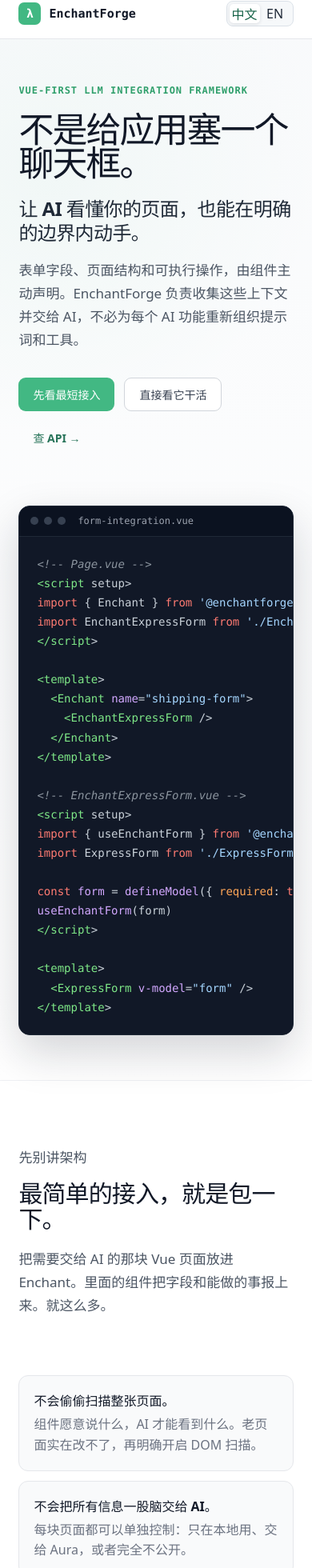
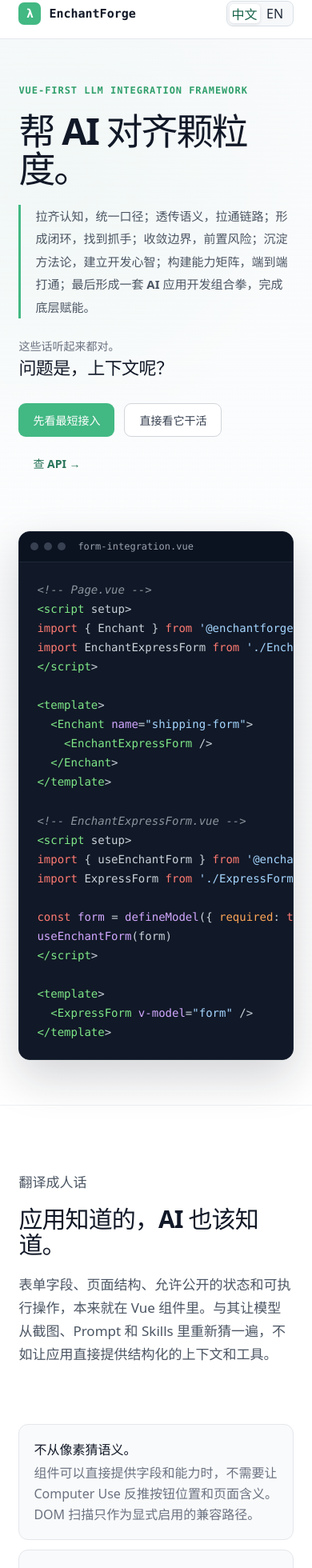
Before and after one commit to Hisashiburidane/llm-integration, a Vue app in the folder website/: page / in a window 390 px wide. Shown: the part 15-1975 px from the top of the page at 80% size. Built offline with nearby package versions, Linux system fonts and the light colour scheme; no server answers.

Commit message:
feat(website): reshape portal opening narrative

```diff
--- a/website/src/locales.ts
+++ b/website/src/locales.ts
@@ -20,24 +20,25 @@
     home: {
       hero: {
         kicker: 'Vue-first LLM integration framework',
-        title: '不是给应用塞一个聊天框。',
-        subtitle: '让 AI 看懂你的页面，也能在明确的边界内动手。',
-        lead: '表单字段、页面结构和可执行操作，由组件主动声明。EnchantForge 负责收集这些上下文并交给 AI，不必为每个 AI 功能重新组织提示词和工具。',
+        title: '帮 AI 对齐颗粒度。',
+        chant: '拉齐认知，统一口径；透传语义，拉通链路；形成闭环，找到抓手；收敛边界，前置风险；沉淀方法论，建立开发心智；构建能力矩阵，端到端打通；最后形成一套 AI 应用开发组合拳，完成底层赋能。',
+        pivot: '这些话听起来都对。',
+        question: '问题是，上下文呢？',
         start: '先看最短接入',
         examples: '直接看它干活',
         api: '查 API'
       },
       minimum: {
-        kicker: '先别讲架构',
-        title: '最简单的接入，就是包一下。',
-        body: '把需要交给 AI 的那块 Vue 页面放进 Enchant。里面的组件把字段和能做的事报上来。就这么多。',
+        kicker: '翻译成人话',
+        title: '应用知道的，AI 也该知道。',
+        body: '表单字段、页面结构、允许公开的状态和可执行操作，本来就在 Vue 组件里。与其让模型从截图、Prompt 和 Skills 里重新猜一遍，不如让应用直接提供结构化的上下文和工具。',
         notes: {
-          domTitle: '不会偷偷扫描整张页面。',
-          domBody: '组件愿意说什么，AI 才能看到什么。老页面实在改不了，再明确开启 DOM 扫描。',
-          globalTitle: '不会把所有信息一股脑交给 AI。',
-          globalBody: '每块页面都可以单独控制：只在本地用、交给 Aura，或者完全不公开。',
-          submitTitle: '更不会替你点确认。',
-          submitBody: '填表、聚焦、高亮都可以做；付款、退款、提交这类操作，默认必须有人把关。'
+          domTitle: '不从像素猜语义。',
+          domBody: '组件可以直接提供字段和能力时，不需要让 Computer Use 反推按钮位置和页面含义。DOM 扫描只作为显式启用的兼容路径。',
+          globalTitle: '不在 Prompt 里重写应用。',
+          globalBody: 'Prompt 负责规则和意图；页面结构、局部状态与工具定义，由组件在所属生命周期内持续提供。',
+          submitTitle: '不让 Skills 替代业务接口。',
+          submitBody: '工具由应用显式实现并声明参数、影响范围与执行边界。权限和最终业务副作用仍由应用控制。'
         }
       },
       model: {
@@ -252,24 +253,25 @@
     home: {
       hero: {
         kicker: 'Vue-first LLM integration framework',
-        title: 'Not another chat box for your application.',
-        subtitle: 'Give AI the context to understand your interface and the tools to act within explicit boundaries.',
-        lead: 'Components explicitly contribute form fields, interface structure, and executable actions. EnchantForge assembles that context so each AI feature does not need to rebuild its prompts and tools.',
+        title: 'Align AI at the right granularity.',
+        chant: 'Align understanding. Standardize semantics. Connect the chain. Close the loop. Find the leverage point. Constrain the boundary. Front-load risk. Build the capability matrix. Deliver end to end. Complete the foundational enablement.',
+        pivot: 'Every phrase sounds correct.',
+        question: 'But where does the context come from?',
         start: 'Start with one wrapper',
         examples: 'Open examples',
         api: 'Read the API'
       },
       minimum: {
-        kicker: 'Minimum surface',
-        title: 'One wrapper creates one AI scope.',
-        body: 'The first integration point is a Vue subtree. By default, the boundary only aggregates metadata and capabilities explicitly contributed by descendants and installed adapters.',
+        kicker: 'In plain terms',
+        title: 'What the application knows, AI should know.',
+        body: 'Form fields, interface structure, explicitly exposed state, and executable actions already exist in Vue components. The application can provide structured context and tools instead of asking a model to reconstruct them from screenshots, prompts, and skills.',
         notes: {
-          domTitle: 'No DOM traversal by default.',
-          domBody: 'Rendered markup is not treated as a stable component contract.',
-          globalTitle: 'No global exposure by default.',
-          globalBody: 'Scopes can stay local or private, or be explicitly exposed to Aura.',
-          submitTitle: 'No submit by default.',
-          submitBody: 'The executor prepares visible UI state. Final business commit remains explicit.'
+          domTitle: 'Do not infer semantics from pixels.',
+          domBody: 'When components can expose fields and capabilities directly, Computer Use does not need to infer meaning from button positions. DOM scanning remains an explicit compatibility path.',
+          globalTitle: 'Do not rewrite the application in prompts.',
+          globalBody: 'Prompts describe rules and intent. Components provide interface structure, scoped state, and tools throughout their lifecycle.',
+          submitTitle: 'Do not replace business APIs with skills.',
+          submitBody: 'Applications implement tools and declare their parameters, effects, and execution boundaries. Authorization and final business effects remain application-owned.'
         }
       },
       model: {
--- a/website/src/styles.css
+++ b/website/src/styles.css
@@ -153,14 +153,9 @@
   letter-spacing: -0.045em;
 }
 
-.hero-subtitle {
-  max-width: 720px;
-  margin-bottom: 18px;
-  color: #1f2937;
-  font-size: clamp(24px, 2.6vw, 34px);
-  font-weight: 700;
-  line-height: 1.25;
-  letter-spacing: -0.025em;
+.hero h1 {
+  font-size: clamp(46px, 5.4vw, 68px);
+  line-height: 1.02;
 }
 
 h2 {
@@ -187,10 +182,30 @@
   line-height: 1.65;
 }
 
-.hero .lead {
-  max-width: 660px;
-  font-size: 17px;
-  line-height: 1.7;
+.hero-chant {
+  max-width: 680px;
+  margin-bottom: 24px;
+  padding-left: 18px;
+  border-left: 3px solid #42b883;
+  color: #4b5563;
+  font-size: 15px;
+  font-weight: 550;
+  line-height: 1.9;
+}
+
+.hero-pivot {
+  display: grid;
+  gap: 4px;
+  margin-bottom: 30px;
+  color: #6b7280;
+  font-size: 14px;
+}
+
+.hero-pivot strong {
+  color: #111827;
+  font-size: clamp(22px, 2.2vw, 30px);
+  line-height: 1.25;
+  letter-spacing: -0.025em;
 }
 
 .actions {
--- a/website/src/views/HomeView.vue
+++ b/website/src/views/HomeView.vue
@@ -68,8 +68,11 @@
     <div class="hero-copy">
       <p class="kicker">{{ t('home.hero.kicker') }}</p>
       <h1>{{ t('home.hero.title') }}</h1>
-      <p class="hero-subtitle">{{ t('home.hero.subtitle') }}</p>
-      <p class="lead">{{ t('home.hero.lead') }}</p>
+      <p class="hero-chant">{{ t('home.hero.chant') }}</p>
+      <div class="hero-pivot">
+        <span>{{ t('home.hero.pivot') }}</span>
+        <strong>{{ t('home.hero.question') }}</strong>
+      </div>
       <div class="actions">
         <a class="button primary" href="#start">{{ t('home.hero.start') }}</a>
         <a class="button secondary" :href="examplesUrl">{{ t('home.hero.examples') }}</a>
```
